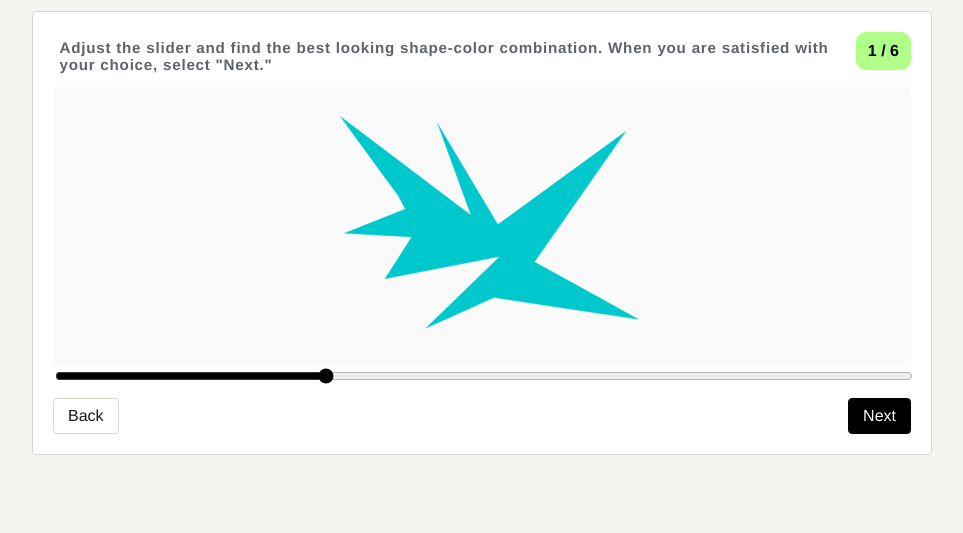
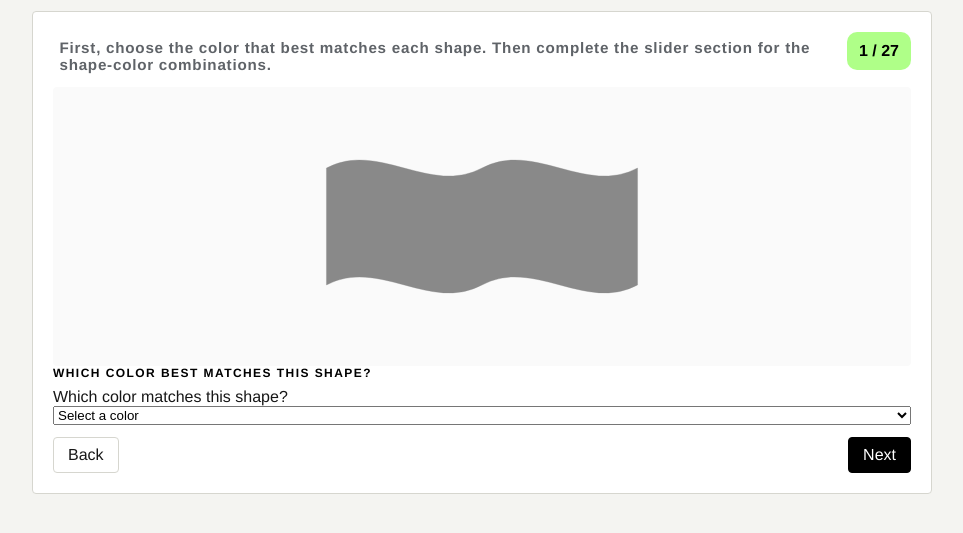
Before and after one commit to ro-nan/apstats, a plain HTML site: page index.html in a window 1280 px wide. Shown: the part 55-588 px from the top of the page, without its empty margins (158-1121 px from the left). Drawn offline with Linux system fonts and the light colour scheme.

Commit message:
additional question types

```diff
--- a/app.js
+++ b/app.js
@@ -53,6 +53,25 @@ function paintTemperatureToRgb(temperature) {
   const hue = 248 - 165 * normalized;
 
   return oklchToSrgb(lightness, chroma, hue);
+}
+
+const colorCategories = [
+  "red",
+  "orange",
+  "yellow",
+  "green",
+  "blue",
+  "purple",
+  "pink",
+  "black",
+  "white",
+  "brown",
+  "gray",
+];
+
+function getRandomGrayColor() {
+  const level = 110 + Math.floor(Math.random() * 80);
+  return { r: level, g: level, b: level };
 }
 
 const shapeGroups = {
@@ -115,6 +134,10 @@ const shapeGroups = {
 const elements = {
   progressChip: document.getElementById("progress-chip"),
   svgHost: document.getElementById("svg-host"),
+  questionText: document.getElementById("question-text"),
+  sliderPanel: document.getElementById("slider-panel"),
+  categoricalPanel: document.getElementById("categorical-panel"),
+  colorSelect: document.getElementById("color-select"),
   temperatureSlider: document.getElementById("temperature-slider"),
   prevButton: document.getElementById("prev-button"),
   nextButton: document.getElementById("next-button"),
@@ -142,18 +165,36 @@ function shuffleArray(array) {
 
 function buildTrials() {
   const shapeGroupsInUse = Object.values(shapeGroups).filter((shapeGroup) => shapeGroup.svgs.length > 0);
-  const trials = [];
+  const categoricalTrials = [];
+  const temperatureTrials = [];
   const defaultTemperature = 4500;
 
   for (const shapeGroup of shapeGroupsInUse) {
     const shuffledSvgs = shuffleArray(shapeGroup.svgs);
-    const selectedSvgs = shuffledSvgs.slice(0, 3);
+    const selectedSvgs = shuffledSvgs.slice(0, colorCategories.length);
 
     selectedSvgs.forEach((svgMarkup, index) => {
-      trials.push({
-        id: `${shapeGroup.key}-${index}`,
+      const targetColor = colorCategories[index];
+      categoricalTrials.push({
+        id: `${shapeGroup.key}-categorical-${targetColor}`,
         shapeKey: shapeGroup.key,
         shapeLabel: shapeGroup.label,
+        questionType: "categorical",
+        targetColor,
+        selectedColor: null,
+        temperature: null,
+        renderColor: getRandomGrayColor(),
+        svgMarkup,
+      });
+    });
+
+    const temperatureSvgs = shuffleArray(shapeGroup.svgs).slice(0, 3);
+    temperatureSvgs.forEach((svgMarkup, index) => {
+      temperatureTrials.push({
+        id: `${shapeGroup.key}-temperature-${index}`,
+        shapeKey: shapeGroup.key,
+        shapeLabel: shapeGroup.label,
+        questionType: "temperature",
         temperature: defaultTemperature,
         renderColor: paintTemperatureToRgb(defaultTemperature),
         svgMarkup,
@@ -161,7 +202,7 @@ function buildTrials() {
     });
   }
 
-  return shuffleArray(trials);
+  return [...shuffleArray(categoricalTrials), ...shuffleArray(temperatureTrials)];
 }
 
 function isCanvasPath(element) {
@@ -232,28 +273,55 @@ function renderSvg(trial) {
 
 function updateTrialView() {
   const trial = getCurrentTrial();
-  const currentTemperature = Number(experiment.responses[experiment.currentIndex] ?? trial.temperature);
+  const response = experiment.responses[experiment.currentIndex];
+  const currentTemperature = trial.questionType === "temperature" ? Number(response ?? trial.temperature) : trial.temperature;
+
+  if (trial.questionType === "temperature") {
     trial.temperature = currentTemperature;
     trial.renderColor = paintTemperatureToRgb(currentTemperature);
+  }
 
   elements.progressChip.textContent = `${experiment.currentIndex + 1} / ${experiment.trials.length}`;
-  elements.temperatureSlider.value = String(currentTemperature);
   elements.prevButton.disabled = experiment.currentIndex === 0;
   elements.nextButton.textContent = experiment.currentIndex === experiment.trials.length - 1 ? "Finish" : "Next";
+
+  if (trial.questionType === "categorical") {
+    elements.questionText.textContent = `Which color best matches this shape?`;
+    elements.categoricalPanel.classList.remove("hidden");
+    elements.sliderPanel.classList.add("hidden");
+    elements.colorSelect.value = experiment.responses[experiment.currentIndex] ?? "";
+    elements.nextButton.disabled = !elements.colorSelect.value;
+  } else {
+    elements.questionText.textContent = "Adjust the slider and find the best looking shape-color combination.";
+    elements.categoricalPanel.classList.add("hidden");
+    elements.sliderPanel.classList.remove("hidden");
+    elements.temperatureSlider.value = String(currentTemperature);
+    elements.nextButton.disabled = false;
+  }
 
   renderSvg(trial);
 }
 
 function saveCurrentResponse() {
   const trial = getCurrentTrial();
+
+  if (trial.questionType === "categorical") {
+    const response = elements.colorSelect.value || null;
+    trial.selectedColor = response;
+    experiment.responses[experiment.currentIndex] = response;
+  } else {
     const response = Number(elements.temperatureSlider.value);
     trial.temperature = response;
     trial.renderColor = paintTemperatureToRgb(response);
     experiment.responses[experiment.currentIndex] = response;
+  }
 
   const svgElement = elements.svgHost.querySelector("svg");
   if (svgElement) {
-    colorizeSvg(svgElement, `rgb(${trial.renderColor.r}, ${trial.renderColor.g}, ${trial.renderColor.b})`);
+    const color = trial.questionType === "categorical"
+      ? `rgb(${trial.renderColor.r}, ${trial.renderColor.g}, ${trial.renderColor.b})`
+      : `rgb(${trial.renderColor.r}, ${trial.renderColor.g}, ${trial.renderColor.b})`;
+    colorizeSvg(svgElement, color);
   }
 }
 
@@ -290,9 +358,12 @@ function showResults() {
 function buildSubmissionPayload() {
   const responses = experiment.trials.map((trial, index) => ({
     trial: index + 1,
-    shape: trial.shapeLabel,
-    colorModel: appConfig.colorModel,
-    temperature: experiment.responses[index],
+    shapeKey: trial.shapeKey,
+    shapeLabel: trial.shapeLabel,
+    questionType: trial.questionType,
+    targetColor: trial.targetColor ?? null,
+    selectedColor: trial.questionType === "categorical" ? experiment.responses[index] : null,
+    temperature: trial.questionType === "temperature" ? experiment.responses[index] : null,
   }));
 
   return {
@@ -300,7 +371,7 @@ function buildSubmissionPayload() {
     studyVersion: appConfig.studyVersion,
     colorModel: appConfig.colorModel,
     submittedAt: experiment.finishedAt || new Date().toISOString(),
-    shapeGroup: Array.from(new Set(experiment.trials.map((t) => t.shapeKey))).join(','),
+    shapeGroup: Array.from(new Set(experiment.trials.map((t) => t.shapeKey))).join(', '),
     participantId: experiment.participantId,
     responses,
   };
@@ -317,6 +388,10 @@ elements.temperatureSlider.addEventListener("input", () => {
   if (svgElement) {
     colorizeSvg(svgElement, `rgb(${trial.renderColor.r}, ${trial.renderColor.g}, ${trial.renderColor.b})`);
   }
+});
+
+elements.colorSelect.addEventListener("change", () => {
+  elements.nextButton.disabled = !elements.colorSelect.value;
 });
 
 elements.prevButton.addEventListener("click", () => {
--- a/index.html
+++ b/index.html
@@ -16,17 +16,39 @@
 
       <section class="experiment" aria-live="polite">
         <div class="trial-header">
-            <h5 class="eyebrow">Adjust the slider and find the best looking shape-color combination. When you are satisfied with your choice, select "Next."</h5>
-            <div class="progress-chip" id="progress-chip">1 / 18</div>
+            <h5 class="eyebrow">First, choose the color that best matches each shape. Then complete the slider section for the shape-color combinations.</h5>
+            <div class="progress-chip" id="progress-chip">1 / 28</div>
         </div>
 
         <div class="preview-panel panel">
           <div id="svg-host" class="svg-host" aria-label="Stimulus preview" role="img"></div>
         </div>
 
-        <label class="control" aria-label="Response slider">
-          <input id="temperature-slider" type="range" min="2000" max="10000" step="50" value="4500" />
-        </label>
+        <div id="question-text" class="eyebrow">Choose the color that best matches this shape.</div>
+
+        <div id="slider-panel" class="control">
+          <label class="control" aria-label="Response slider">
+            <input id="temperature-slider" type="range" min="2000" max="10000" step="50" value="4500" />
+          </label>
+        </div>
+
+        <div id="categorical-panel" class="control hidden">
+          <label for="color-select">Which color matches this shape?</label>
+          <select id="color-select" aria-label="Color choice">
+            <option value="">Select a color</option>
+            <option value="red">Red</option>
+            <option value="orange">Orange</option>
+            <option value="yellow">Yellow</option>
+            <option value="green">Green</option>
+            <option value="blue">Blue</option>
+            <option value="purple">Purple</option>
+            <option value="pink">Pink</option>
+            <option value="black">Black</option>
+            <option value="white">White</option>
+            <option value="brown">Brown</option>
+            <option value="gray">Gray</option>
+          </select>
+        </div>
 
         <div class="actions">
           <button type="button" id="prev-button">Back</button>
```
Lines whose indentation alone changed are shown as unchanged.
